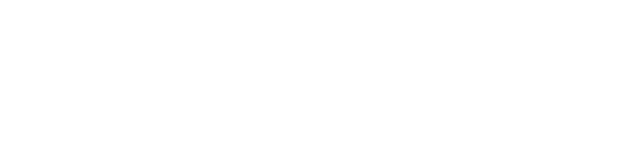
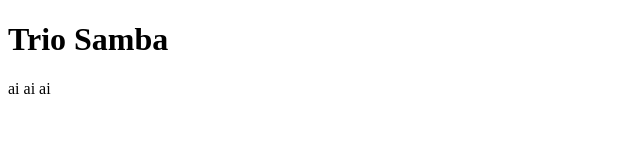
Before and after one commit to Kevin-Sallen/trio_samba, a plain HTML site: page index.html in a window 1280 px wide. Shown: the whole page, without its empty margins (0-640 px from the left). Drawn offline with Linux system fonts and the light colour scheme.

Commit message:
ai ai ai

```diff
--- a/index.html
+++ b/index.html
@@ -11,6 +11,8 @@
 
 </head>
 <body>
-
+    <header> <h1> Trio Samba</h1>
+    </header>
+   ai ai ai
 </body>
 </html>
```
